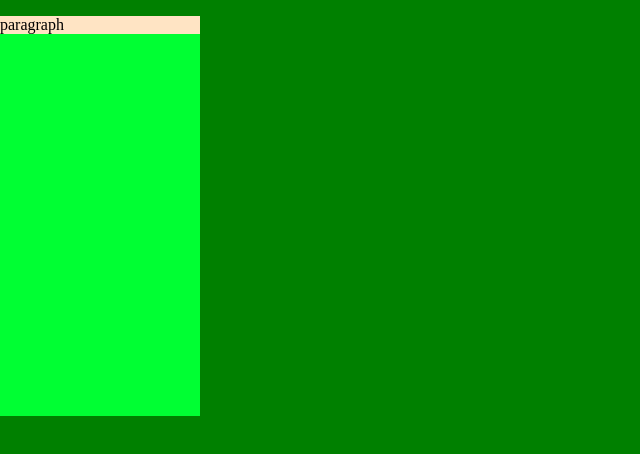
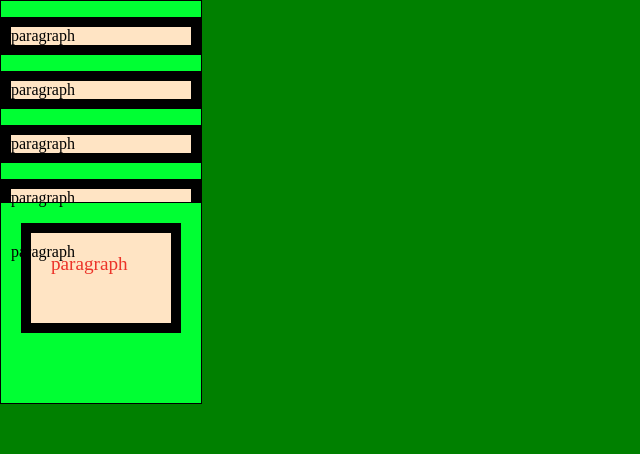
Before and after one commit to augue/works, a plain HTML site: page week4alpha.html in a window 1280 px wide. Shown: the whole page, without its empty margins (0-640 px from the left). Drawn offline with Linux system fonts and the light colour scheme.

Commit message:
child selectors

```diff
--- a/assets/css/external.css
+++ b/assets/css/external.css
@@ -24,6 +24,26 @@ div.container{
     background-color: bisque;
 }
 
-.container p{
+.pgh{
+    color: rgb(236, 51, 41);
+    padding: 20px;
+}
+#id_pgh{
+    margin: 20px;
+}
+
+div.container{
+ border: 1px solid black;
+}
+
+div p{
+    border: 10px solid black;
+}
+
+.container #id_pgh {
+    font-size: larger;
 
 }
+.container #item1{
+    font-size: larger;
+}
--- a/week4alpha.html
+++ b/week4alpha.html
@@ -21,12 +21,27 @@
         <![endif]-->
 
         <div class="container" >
-            <p id="item1">
+            <p >
                 paragraph
             </p>
+            <p >
+                paragraph
+            </p>
+            <p >
+                paragraph
+            </p>
+            <p >
+                paragraph
+            </p>
+            <p >
+                paragraph
+            </p>
+
         </div>
         <div class="container">
-
+           <p  id="id_pgh" style="height: 50px ;" class="pgh">
+paragraph
+           </p>
 
         </div>
 
```
Also changed, not shown: callingselectors.html (added, +37 -0 lines).
